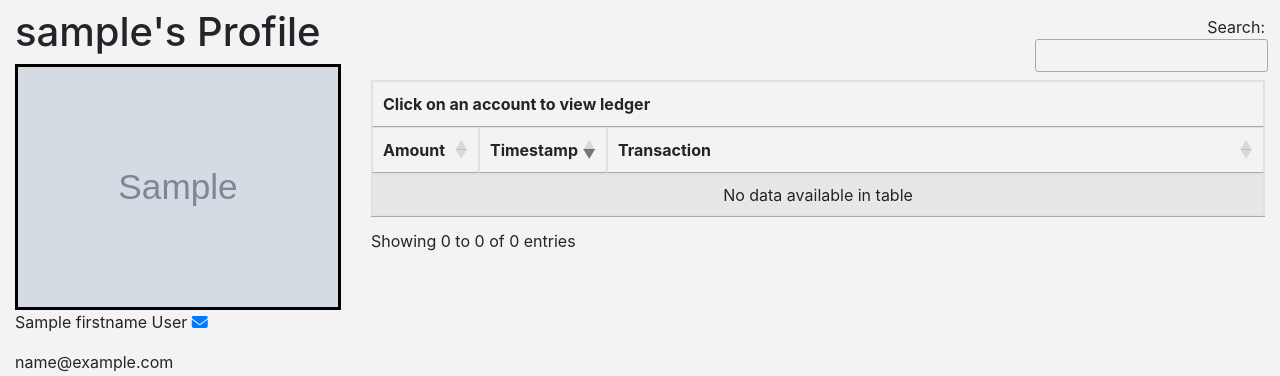
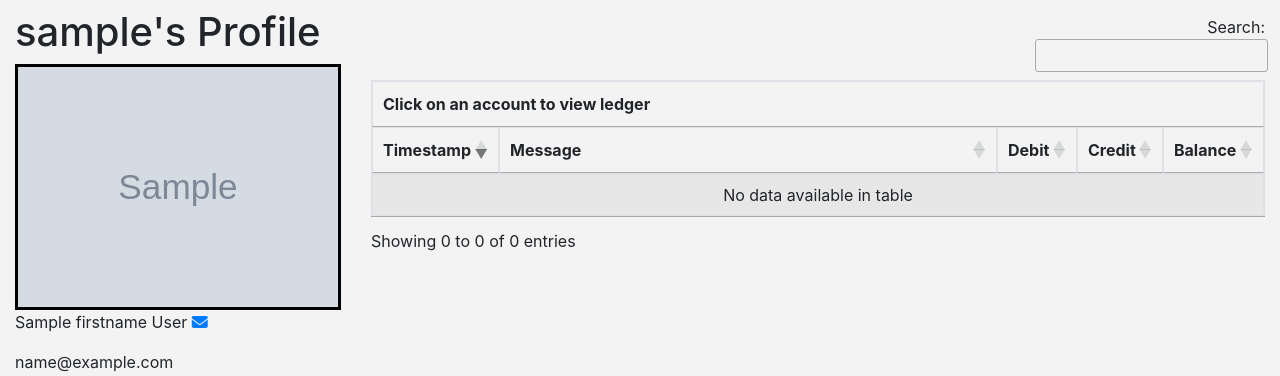
Before and after one commit to AppDomainTeam3/AccountingWebApp, a Flask app: template templates/profile.html in a window 1280 px wide; the page is wider, and only the part inside the window is pictured. Shown: the part 96-472 px from the top of that part. Run offline with Flask 2, Linux system fonts and the light colour scheme; the template is opened without the code that fills it: most values are stand-ins (such as "Sample title", 1, 10 or a date in 2020); grey boxes marked "Sample" are stand-in pictures; lists and menus that the app fills with data are empty; some libraries are stand-ins or nearby versions.

Commit message:
Reworked profile ledger

```diff
--- a/templates/profile.html
+++ b/templates/profile.html
@@ -26,12 +26,14 @@
           <table class="table table-striped table-bordered ledgerDataTable" style="width: 100%;">
             <thead>
                 <tr>
-                    <th id="ledgerHeader" colspan="12">Click on an account to view ledger</th>
+                  <th id="ledgerHeader" colspan="12">Click on an account to view ledger</th>
                 </tr>
                 <tr>
-                    <th>Amount</th>
-                    <th>Timestamp</th>
-                    <th>Transaction</th>
+                  <th>Timestamp</th>
+                  <th>Message</th>
+                  <th>Debit</th>
+                  <th>Credit</th>
+                  <th>Balance</th>
                 </tr>
             </thead>
         </table>
@@ -87,9 +89,6 @@
           </table>
         </div>
 
-
-
-
     {%endblock%}
 
     {%block script%}
@@ -110,14 +109,16 @@
           ]
       });
       $('.ledgerDataTable').DataTable({
-          order: [[1,'desc']],
+          order: [[0,'desc']],
           scrollY: "225px",
           scrollCollapse: true,
           paging: false,
           "columnDefs": [
             { "width": "5%", "targets": 0 },
-            { "width": "1%", "targets": 1 },
-            { "width": "65%", "targets": 2 },
+            { "width": "65%", "targets": 1 },
+            { "width": "1%", "targets": 2 },
+            { "width": "1%", "targets": 3 },
+            { "width": "1%", "targets": 4 },
           ]
       });
       $('.mydatatable').on('click', 'tbody tr', function() {
@@ -148,18 +149,29 @@
         }
         journalEntriesLength = journalEntriesForClickedAccount.length
         document.getElementById("ledgerHeader").innerHTML = "Account " + clickedAccountNumber + " ledger | Balance: $" + accountBalances[clickedAccountNumber];
+        var balance = 0;
         for (i = 0; i < journalEntriesLength; i++){
           var sum = 0;
-          if (journalEntriesForClickedAccount[i].SourceAccountNumber == clickedAccountNumber) {
-            sum = -sumEntries(journalEntriesForClickedAccount[i].Debits);
+          var isCredit = journalEntriesForClickedAccount[i].SourceAccountNumber == clickedAccountNumber;
+          var debit = 0;
+          var credit = 0;
+          if (isCredit) {
+            sum = sumEntries(journalEntriesForClickedAccount[i].Credits);
+            credit = sum;
+            balance -= credit;
           }
           else {
             sum = sumEntries(journalEntriesForClickedAccount[i].Debits);
+            debit = sum;
+            balance += debit;
           }
+
           ledger.row.add([
-            '$' + Number(sum).toLocaleString(undefined, { minimumFractionDigits: 2 }),
             journalEntriesForClickedAccount[i].Timestamp,
-            journalEntriesForClickedAccount[i].Message
+            journalEntriesForClickedAccount[i].Message,
+            '$' + Number(debit).toLocaleString(undefined, { minimumFractionDigits: 2 }),
+            '$' + Number(credit).toLocaleString(undefined, { minimumFractionDigits: 2 }),
+            '$' + Number(balance).toLocaleString(undefined, { minimumFractionDigits: 2 }),
           ]).draw();
         }
       })
```
